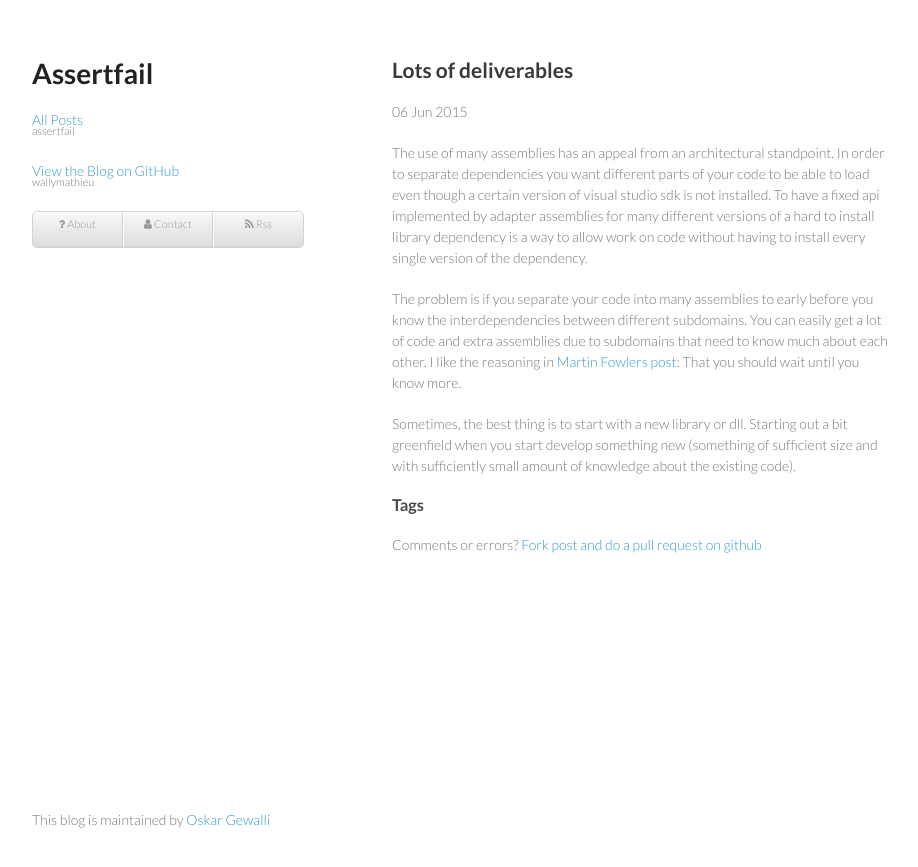
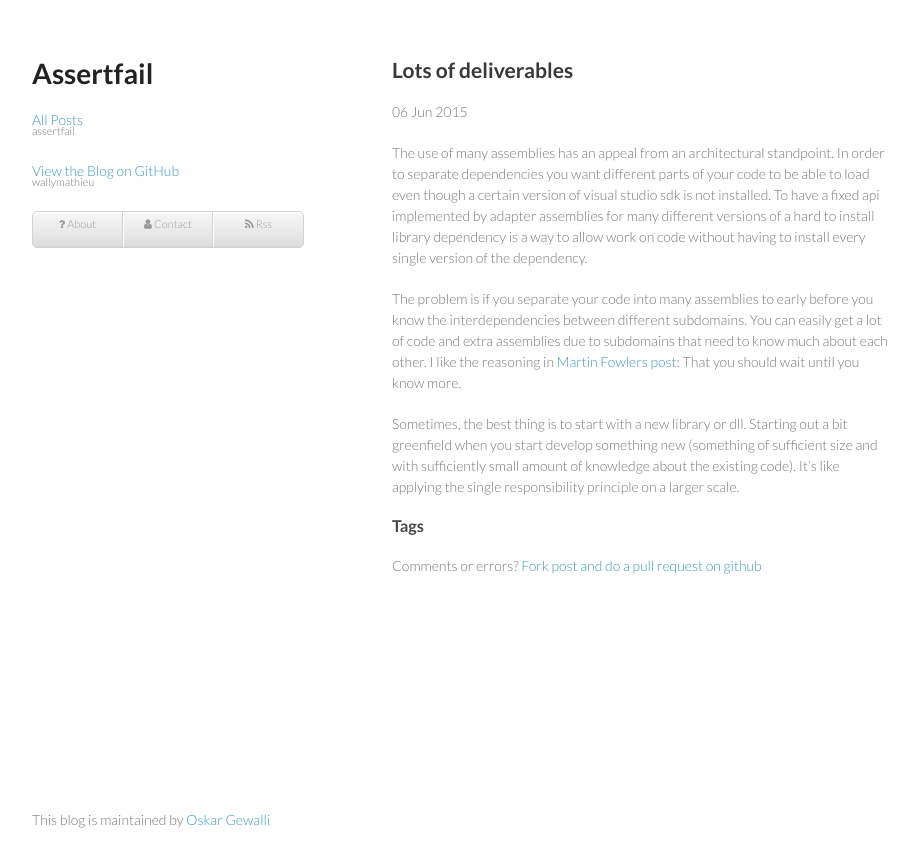
Before and after one commit to wallymathieu/assertfail, a Jekyll site: the page built from _posts/2015-06-06-Lots-of-deliverables.md, in a window 1280 px wide. Shown: the top 867 px of the page, without its empty margins (178-1096 px from the left). Built offline with Jekyll 4.4.1, drawn with Linux system fonts in a browser that asks for light colours; nearby versions of some CDN libraries; Markdown is read by kramdown in place of the engine named in the settings.

```diff
--- a/_posts/2015-06-06-Lots-of-deliverables.md
+++ b/_posts/2015-06-06-Lots-of-deliverables.md
@@ -8,4 +8,4 @@ The use of many assemblies has an appeal from an architectural standpoint. In or
 
 The problem is if you separate your code into many assemblies to early before you know the interdependencies between different subdomains. You can easily get a lot of code and extra assemblies due to subdomains that need to know much about each other. I like the reasoning in [Martin Fowlers post](http://martinfowler.com/bliki/MonolithFirst.html): That you should wait until you know more.
 
-Sometimes, the best thing is to start with a new library or dll. Starting out a bit greenfield when you start develop something new (something of sufficient size and with sufficiently small amount of knowledge about the existing code).
+Sometimes, the best thing is to start with a new library or dll. Starting out a bit greenfield when you start develop something new (something of sufficient size and with sufficiently small amount of knowledge about the existing code). It's like applying the single responsibility principle on a larger scale.
```
Also changed, not shown: _posts/2015-06-07-Working-with-spreadsheets.md (added, +15 -0 lines).
